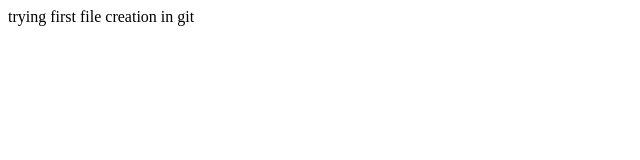
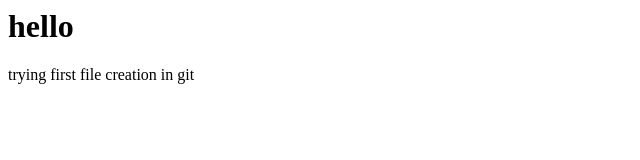
Before and after one commit to nikitabiradar/firstrepo, a plain HTML site: page test1.html in a window 1280 px wide. Shown: the whole page, without its empty margins (0-640 px from the left). Drawn offline with Linux system fonts and the light colour scheme.

Commit message:
Updated html file

```diff
--- a/test1.html
+++ b/test1.html
@@ -1 +1,8 @@
-trying first file creation in git
+<html>
+	<head></head>
+	<body>
+		<h1>
+		hello </h2>
+	</body>
+</html>
+		trying first file creation in git
```
